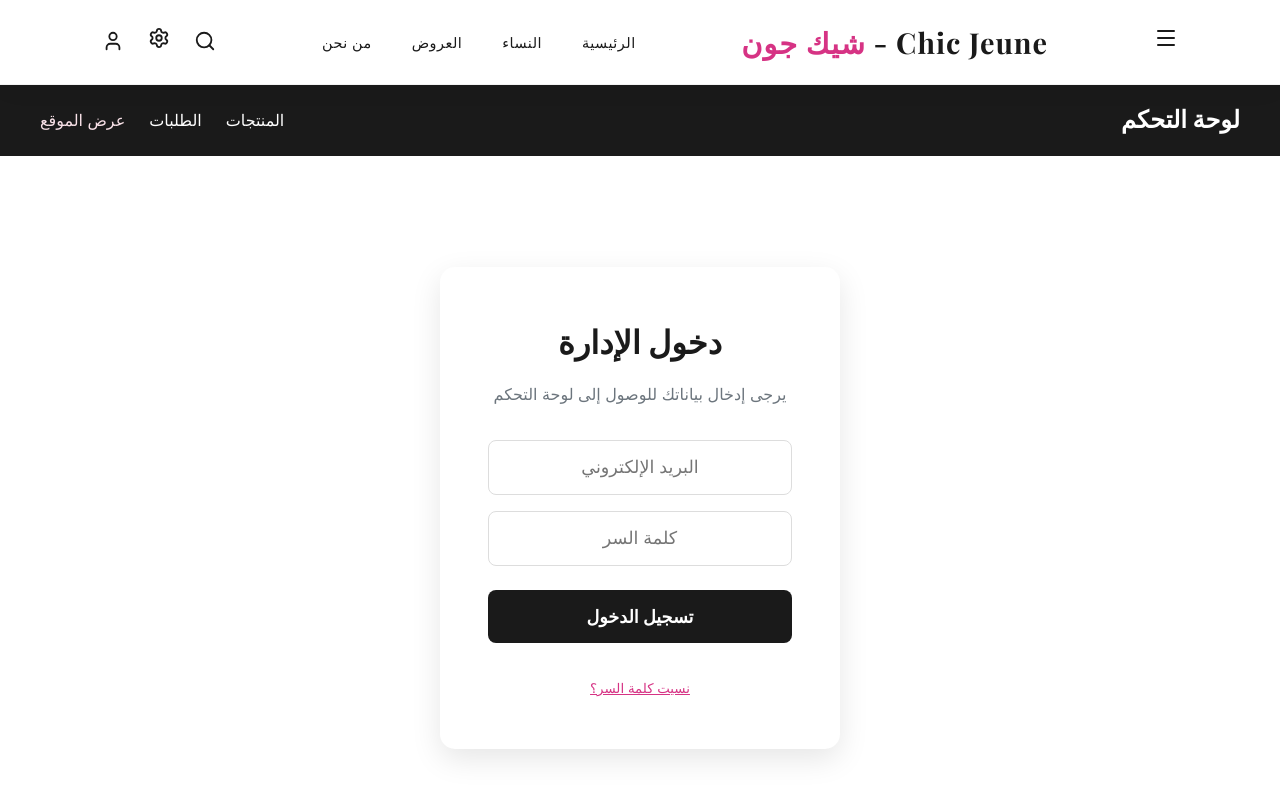
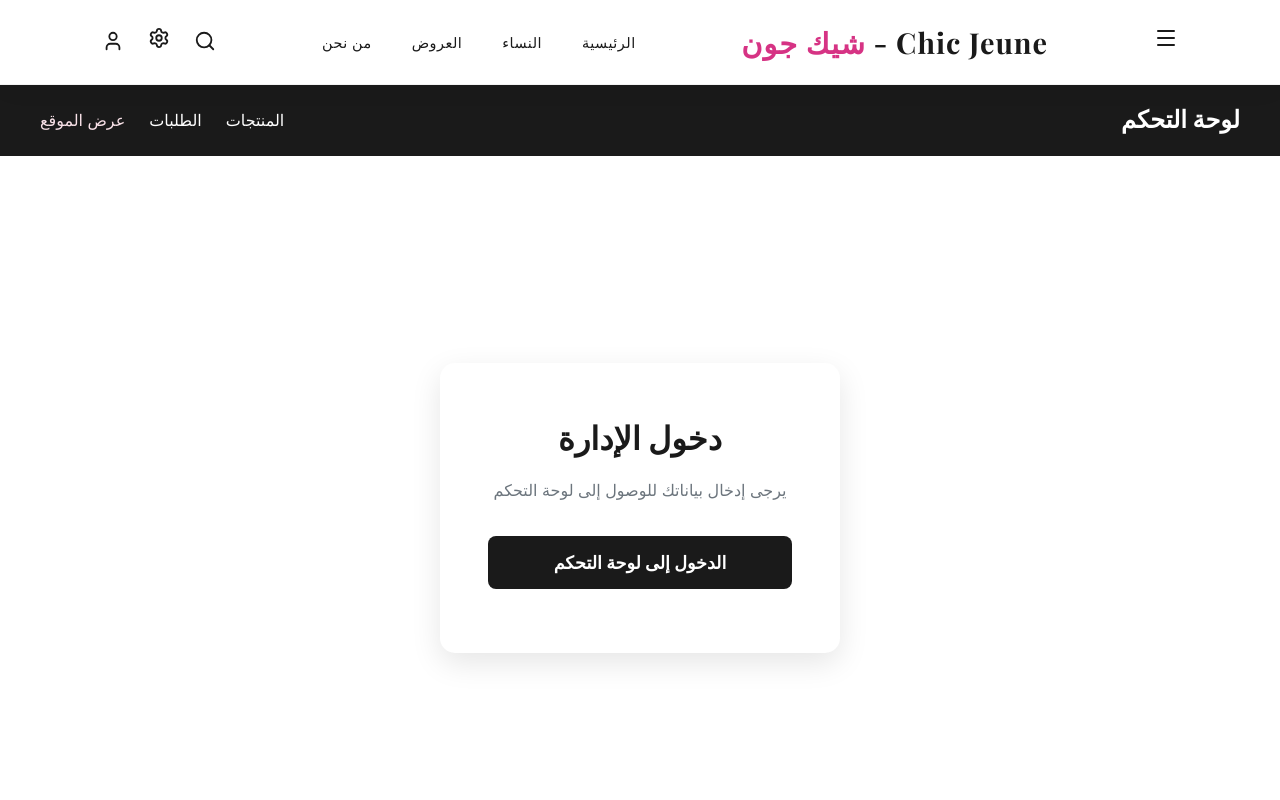
Before and after one commit to mohammednhass1234-star/chic-style-boutique, a Next.js app: page /admin/login in a window 1280 px wide. Shown: the top 800 px of the page. Built offline with nearby package versions, Linux system fonts and the light colour scheme; a web font is replaced by a local one.

Commit message:
Remove email and password inputs from admin login page

```diff
--- a/src/app/admin/login/page.tsx
+++ b/src/app/admin/login/page.tsx
@@ -43,43 +43,6 @@ export default function AdminLogin() {
                 <p style={{ color: 'var(--text-muted)', marginBottom: '2rem' }}>يرجى إدخال بياناتك للوصول إلى لوحة التحكم</p>
 
                 <form onSubmit={handleSubmit}>
-                    <div style={{ marginBottom: '1rem' }}>
-                        <input
-                            type="email"
-                            placeholder="البريد الإلكتروني"
-                            value={email}
-                            onChange={(e) => setEmail(e.target.value)}
-                            required
-                            style={{
-                                width: '100%',
-                                padding: '1rem',
-                                borderRadius: '8px',
-                                border: '1px solid #ddd',
-                                textAlign: 'center',
-                                fontSize: '1.1rem'
-                            }}
-                        />
-                    </div>
-                    <div style={{ marginBottom: '1.5rem' }}>
-                        <input
-                            type="password"
-                            placeholder="كلمة السر"
-                            value={password}
-                            onChange={(e) => setPassword(e.target.value)}
-                            required
-                            style={{
-                                width: '100%',
-                                padding: '1rem',
-                                borderRadius: '8px',
-                                border: '1px solid #ddd',
-                                textAlign: 'center',
-                                fontSize: '1.1rem'
-                            }}
-                        />
-                    </div>
-
-                    {error && <p style={{ color: '#f44336', marginBottom: '1.5rem', fontSize: '0.9rem' }}>{error}</p>}
-
                     <button
                         type="submit"
                         disabled={isLoading}
@@ -97,18 +60,9 @@ export default function AdminLogin() {
                             marginBottom: '1rem'
                         }}
                     >
-                        {isLoading ? 'جاري التحقق...' : 'تسجيل الدخول'}
+                        {isLoading ? 'جاري الدخول...' : 'الدخول إلى لوحة التحكم'}
                     </button>
-
-                    <div style={{ marginTop: '1rem' }}>
-                        <button
-                            type="button"
-                            onClick={() => router.push('/admin/forgot-password')}
-                            style={{ background: 'none', border: 'none', color: 'var(--accent-rose)', cursor: 'pointer', textDecoration: 'underline' }}
-                        >
-                            نسيت كلمة السر؟
-                        </button>
-                    </div>
+                    {error && <p style={{ color: '#f44336', marginBottom: '1.5rem', fontSize: '0.9rem' }}>{error}</p>}
                 </form>
             </div>
         </div>
```
